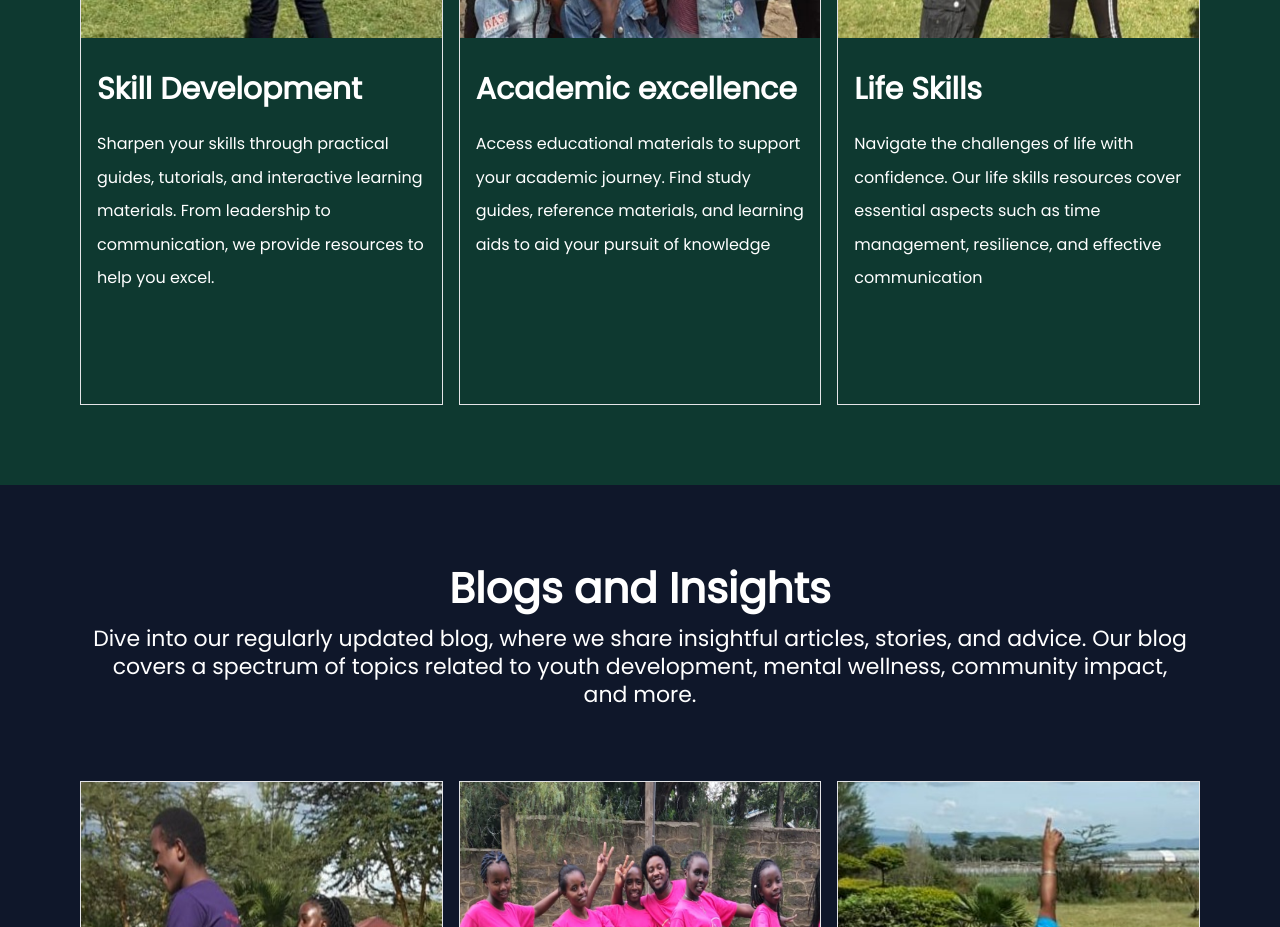
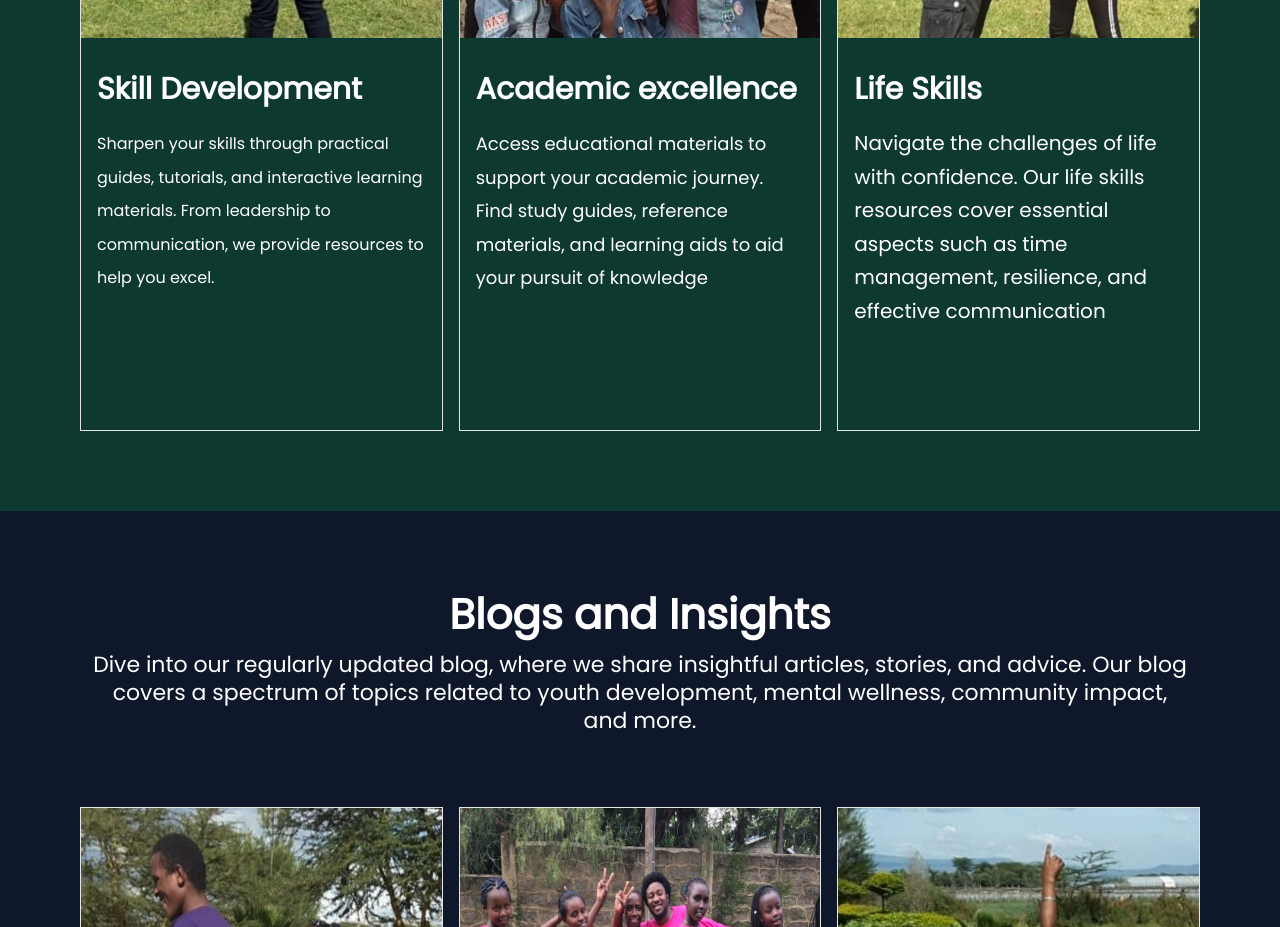
Before and after one commit to BabaMboga/TYC-main, a Next.js app: page /resources-at-tyc-africa-trust in a window 1280 px wide. Shown: the part 840-1767 px from the top of the page. Built offline with nearby package versions, Linux system fonts and the light colour scheme.

Commit message:
Trial and error

```diff
--- a/components/resources/EducationResources.tsx
+++ b/components/resources/EducationResources.tsx
@@ -79,7 +79,7 @@ const EducationResources = ({}) => {
                     Academic excellence
                   </div>
                 </div>
-                <div className="self-stretch text-base font-normal  leading-[33.60px]">
+                <div className="self-stretch text-lg font-normal  leading-[33.60px]">
                   Access educational materials to support your academic journey.
                   Find study guides, reference materials, and learning aids to
                   aid your pursuit of knowledge
@@ -123,7 +123,7 @@ const EducationResources = ({}) => {
                     Life Skills
                   </div>
                 </div>
-                <div className="self-stretch text-base font-normal  leading-[33.60px]">
+                <div className="self-stretch text-xl font-normal  leading-[33.60px]">
                   Navigate the challenges of life with confidence. Our life
                   skills resources cover essential aspects such as time
                   management, resilience, and effective communication
```
